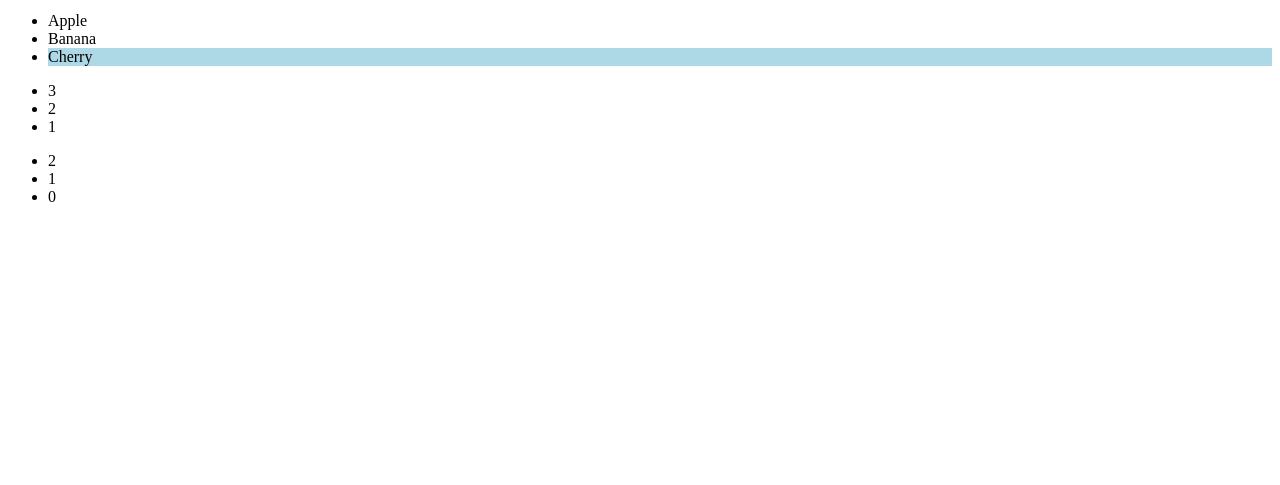
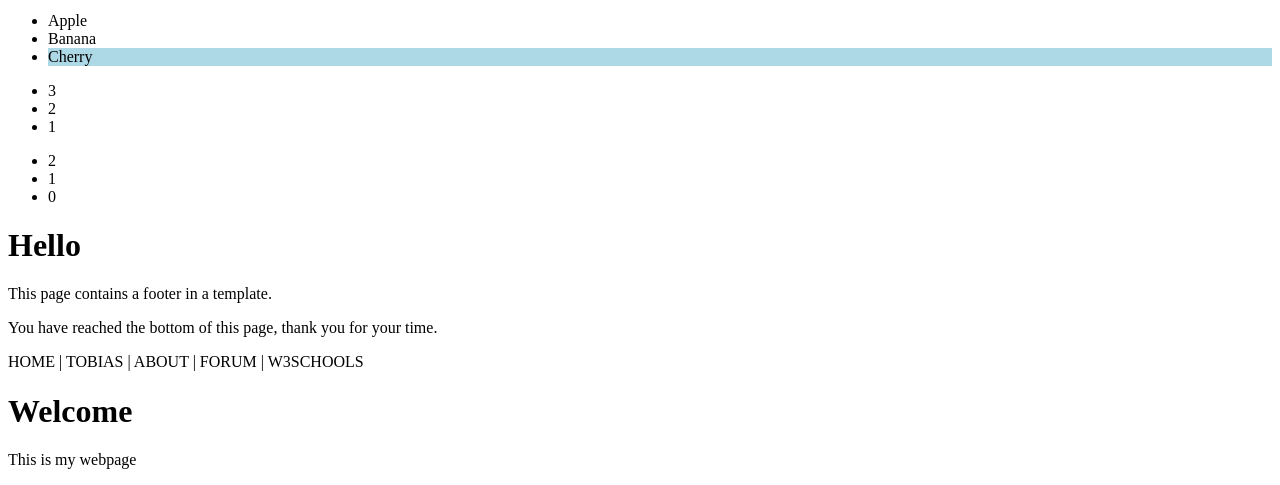
Before and after one commit to JACKBLACKCCS/curso_pyhton_4_django_23go25, a Django app: page /testing/ in a window 1280 px wide. Shown: the part 1081-1566 px from the top of the page. Before the commit the page ends 1283 px from the top, so only its background shows below. Run offline with Django 5.2, Linux system fonts and the light colour scheme.

Commit message:
Feat:Etiqueta de inclusión de Django

```diff
--- /dev/null
+++ b/my_tennis_club/members/templates/footer.html
@@ -0,0 +1 @@
+<p>You have reached the bottom of this page, thank you for your time.</p>
--- /dev/null
+++ b/my_tennis_club/members/templates/mymenu.html
@@ -0,0 +1 @@
+<div>HOME | {{ me }} | ABOUT | FORUM | {{ sponsor }}</div>
--- a/my_tennis_club/members/templates/template.html
+++ b/my_tennis_club/members/templates/template.html
@@ -112,5 +112,21 @@
     <li>{{ forloop.revcounter0 }}</li>
   {% endfor %}
 </ul>
+
+
+<h1>Hello</h1>
+
+<p>This page contains a footer in a template.</p>
+
+{% include 'footer.html' %}
+
+{% include "mymenu.html" with me="TOBIAS" sponsor="W3SCHOOLS" %}
+
+<h1>Welcome</h1>
+
+<p>This is my webpage</p>
+
 </body>
 </html>
+</body>
+</html>
```
